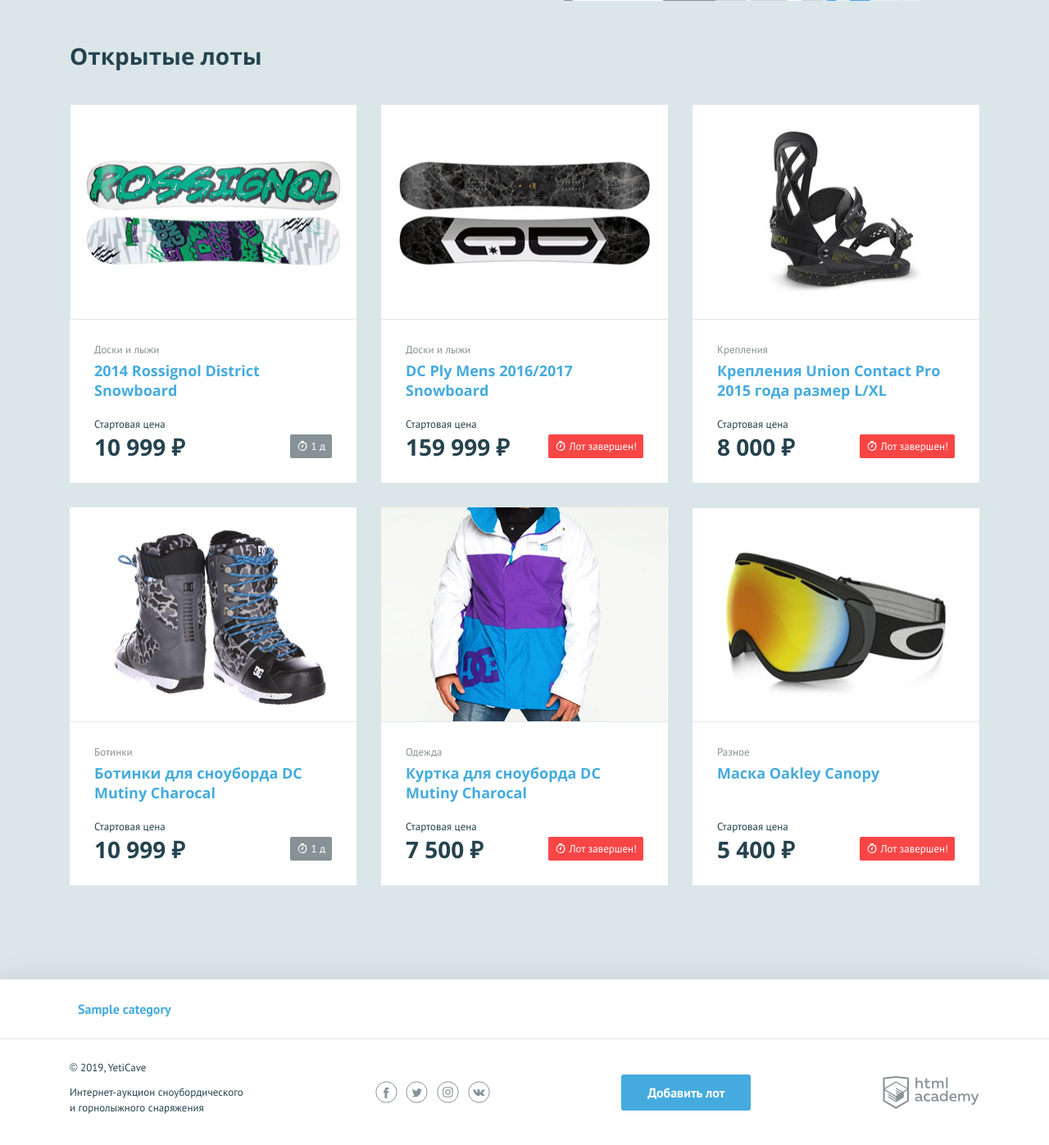
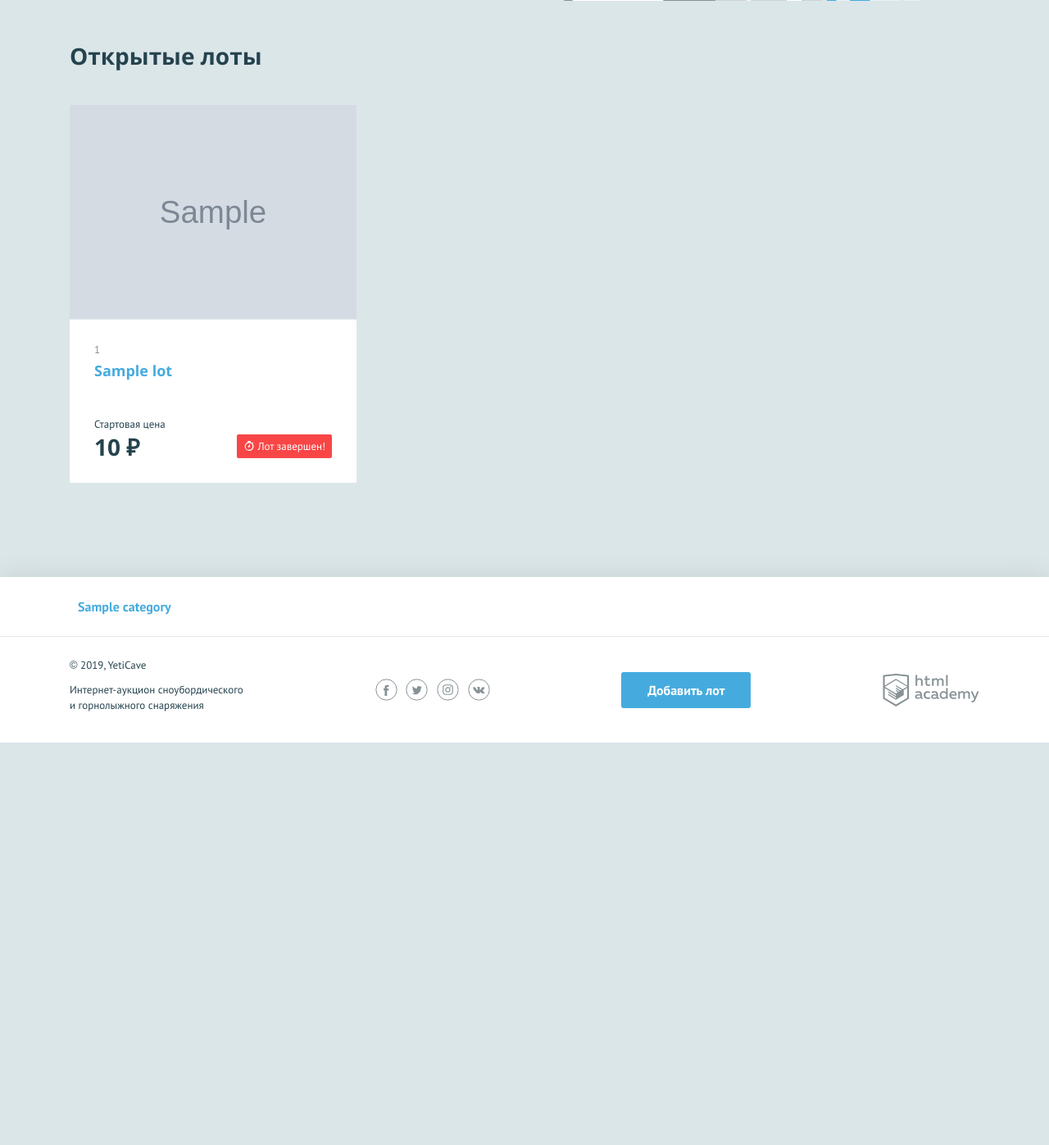
Before and after one commit to YuliaQueen/1028971-yeticave-10, a PHP site: page / in a window 1280 px wide. Shown: the part 438-1835 px from the top of the page at 82% size. After the commit the page ends 1344 px from the top, so only its background shows below. Run offline with PHP 8.4, Linux system fonts and the light colour scheme; tables that the repository leaves empty hold one stand-in row (values such as "Sample post"); grey boxes marked "Sample" are stand-in pictures.

Commit message:
Подключение лотов через БД

```diff
--- a/data.php
+++ b/data.php
@@ -6,7 +6,7 @@ $title = 'Главная страница';
 
 $user_name = 'Юлия';
 
-//$category = ['Доски и лыжи', 'Крепления', 'Ботинки', 'Одежда', 'Инструменты', 'Разное'];
+$category = ['Доски и лыжи', 'Крепления', 'Ботинки', 'Одежда', 'Инструменты', 'Разное'];
 
 $items_structure =
     [
--- a/index.php
+++ b/index.php
@@ -2,26 +2,47 @@
 require('function.php');
 require('data.php');
 require ('init.php');
-
+//подключение категорий
+//если нет подключения к базе, выводим страницу с ошибкой
 if (!$link) {
     $error = mysqli_connect_error();
     $content = include_template('error.php', ['error' => $error]);
 }
 else {
-    $sql = 'SELECT * FROM categories';
+    $sql = 'SELECT * FROM categories';//запрос
 
-    $result = mysqli_query($link, $sql);
+    $result = mysqli_query($link, $sql);//результат запроса
 
     if ($result) {
-        $category = mysqli_fetch_all($result, MYSQLI_ASSOC);
+        $category = mysqli_fetch_all($result, MYSQLI_ASSOC);//результат запроса выводим в массив
     }
     else {
-        $error = mysqli_error($link);
+        $error = mysqli_error($link);//если ошибка
         $content = include_template('error.php', ['error' => $error]);
     }
 }
 
+//подключение лотов
+if (!$link) {
+    $error = mysqli_connect_error();
+    $content = include_template('error.php', ['error' => $error]);
+}
+else {
+    $sql =   'SELECT *, cat.category_name FROM lots JOIN categories AS cat ON lot_category = cat.category_id';
 
+
+    $result = mysqli_query($link, $sql);//результат запроса
+
+    if ($result) {
+        $items_structure = mysqli_fetch_all($result, MYSQLI_ASSOC);//результат запроса выводим в массив
+    }
+    else {
+        $error = mysqli_error($link);//если ошибка
+        $content = include_template('error.php', ['error' => $error]);
+    }
+}
+
+//шаблонизация
 $main_content = include_template('main.php', [
     'items_structure' => $items_structure,
     'category' => $category
--- a/init.php
+++ b/init.php
@@ -1,6 +1,10 @@
 <?php
+//подключаем базу данных
+$link = mysqli_connect('localhost', 'root', '', 'yeti_cave');
 
-$link = mysqli_connect('localhost', 'root', '', 'yeti_cave');
+//устанавливаем кодировку
 mysqli_set_charset($link, 'utf8');
+
 $category = [];
 $content = '';
+$items_structure = [];
--- a/templates/main.php
+++ b/templates/main.php
@@ -19,29 +19,29 @@
             <!--заполните этот список из массива с товарами-->
             <li class="lots__item lot">
                 <div class="lot__image">
-                    <img src="<?=$val['url_img'] ?>" width="350" height="260" alt="">
+                    <img src="<?=$val['lot_picture'] ?>" width="350" height="260" alt="">
                 </div>
                 <div class="lot__info">
-                    <span class="lot__category"><?=esc($val['category'])?></span>
-                    <h3 class="lot__title"><a class="text-link" href="pages/lot.html"><?=$val['name'] ?></a></h3>
+                    <span class="lot__category"><?=esc($val['lot_category'])?></span>
+                    <h3 class="lot__title"><a class="text-link" href="pages/lot.html"><?=$val['lot_name'] ?></a></h3>
                     <div class="lot__state">
                         <div class="lot__rate">
                             <span class="lot__amount">Стартовая цена</span>
-                            <span class="lot__cost"><?=esc(change_number($val['price'])) ?> &#8381;</span>
+                            <span class="lot__cost"><?=esc(change_number($val['lot_start_price'])) ?> &#8381;</span>
                         </div>
 
-                        <?php $finishing_status = time_class($val['date_to_end']); ?>
+                        <?php $finishing_status = time_class($val['lot_end_date']); ?>
                         <?php if($finishing_status == 0): ?>
                             <div class="lot__timer timer timer--finishing">
                                 Лот завершен!
                             </div>
                         <?php elseif ($finishing_status == 1): ?>
                             <div class="lot__timer timer timer--finishing">
-                                <?= time_to_end($val['date_to_end']); ?>
+                                <?= time_to_end($val['lot_end_date']); ?>
                             </div>
                         <?php else: ?>
                             <div class="lot__timer timer">
-                                <?= time_to_end($val['date_to_end']); ?>
+                                <?= time_to_end($val['lot_end_date']); ?>
                             </div>
                         <?php endif; ?>
 
```
Also changed, not shown: img/lot-7.jpg (added).
